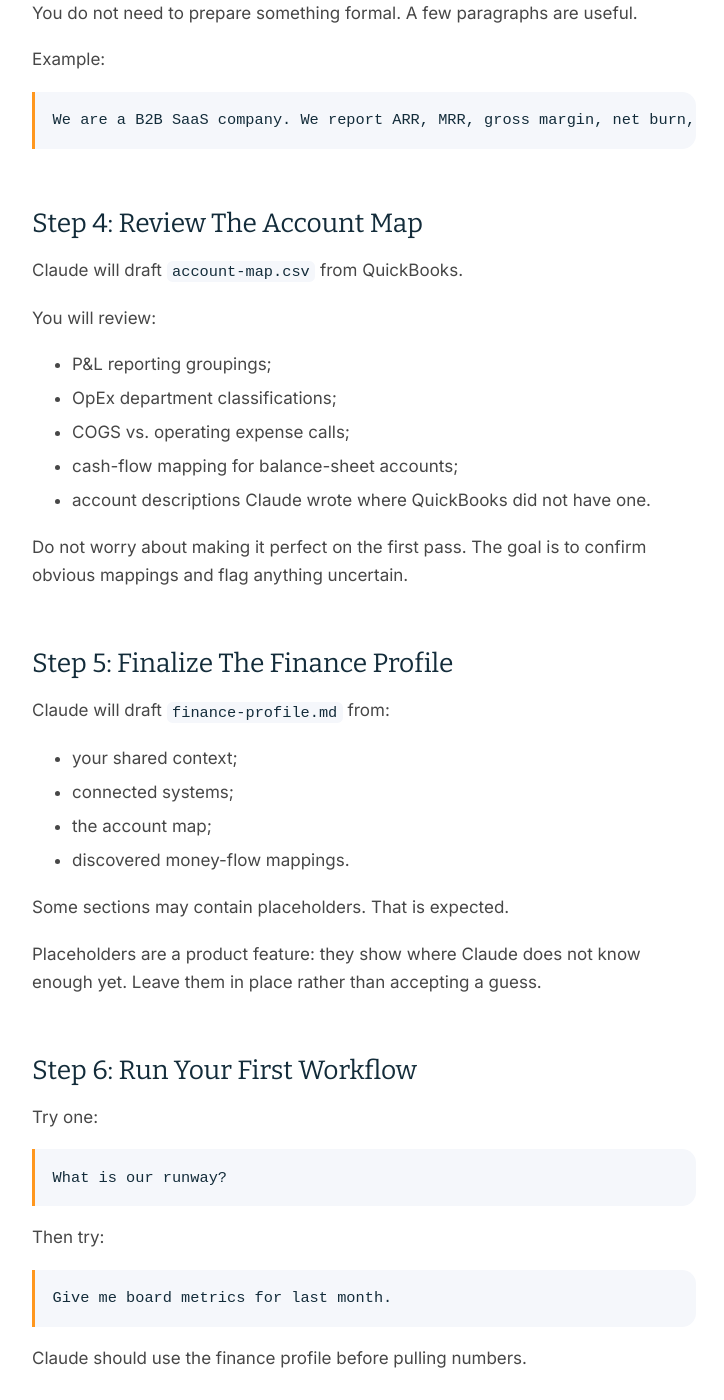
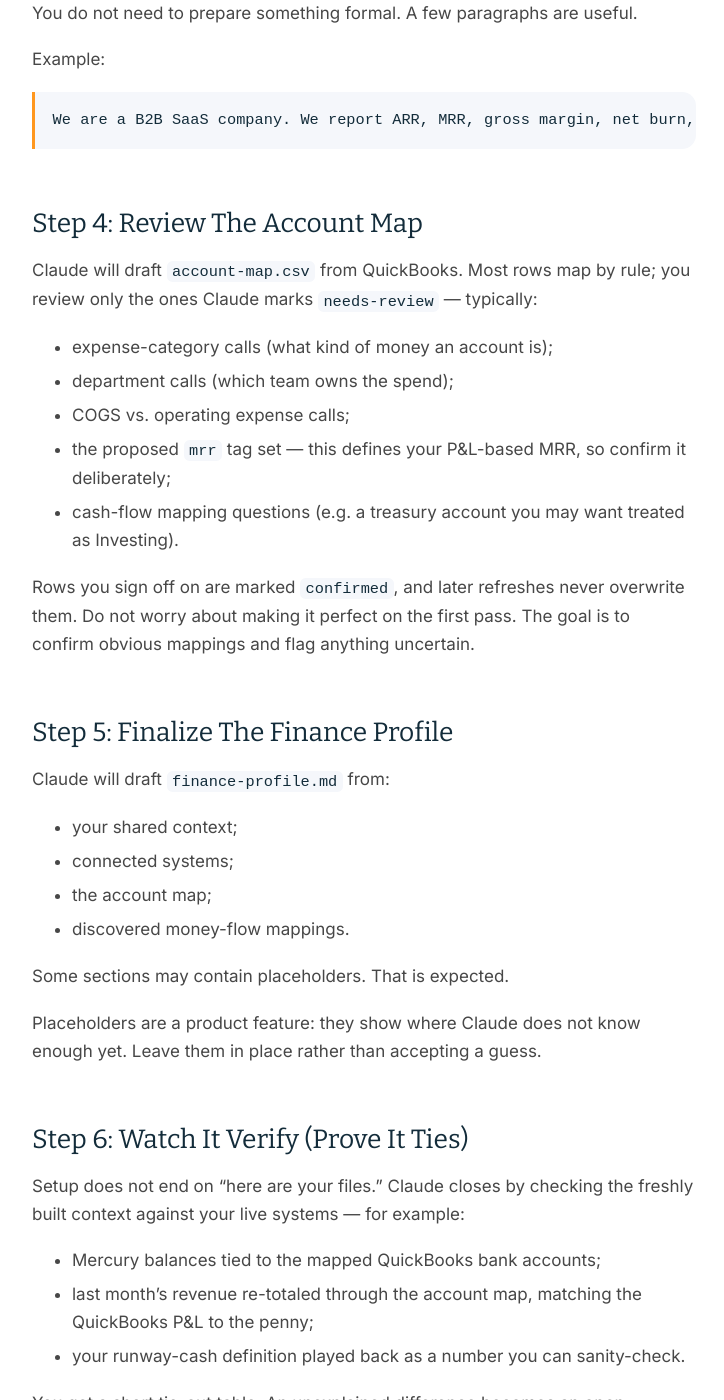
Before and after one commit to aircfo/claude-startup-finance, a Jekyll site: the page built from docs/first-session-guide.md, in a window 1280 px wide and 1400 px high, scrolled down 3539 px. Shown: the whole window, without its empty margins (276-1000 px from the left). Built offline with Jekyll 4.4.1, drawn with Linux system fonts in a browser that asks for light colours; some of the changed text lies outside the part shown.

Commit message:
docs: align subpages with v0.7.0/v0.8.0 (account-map v2, prove-it-ties, early-access framing)
The landing page was rewritten in #4 but the subpages still described the
pre-cube plugin. This brings them current:

- finance-profile-explainer: account-map section now describes the v2
  cube schema (expense category / department / tags / review status,
  gl_account_id identity, spec reference) instead of reporting_group
  columns; drops leftover 'beta profile' phrasing.
- first-session-guide: Step 4 reviews the needs-review queue and the
  mrr tag set; new Step 6 'Watch It Verify (Prove It Ties)' matching
  the skill's closing tie-out (workflow step renumbered to 7);
  troubleshooting gains the connector-session-expiry note.
- use-cases: account-map review output speaks mapping_status; vendor
  themes say 'department and expense category'.
- known-limitations: early-access framing; new 'Connector Sessions
  Expire' section (re-auth is normal, not a failure).
- beta-tester-brief: body matches its Early Access title; session
  walkthrough gains the verify step.

data-handling-security.md intentionally unchanged — its beta framing
describes the QBO connector's actual gated-beta status.

Co-Authored-By: Claude Fable 5 <noreply@anthropic.com>

```diff
--- a/docs/first-session-guide.md
+++ b/docs/first-session-guide.md
@@ -100,17 +100,15 @@ We are a B2B SaaS company. We report ARR, MRR, gross margin, net burn, and runwa
 
 ## Step 4: Review The Account Map
 
-Claude will draft `account-map.csv` from QuickBooks.
+Claude will draft `account-map.csv` from QuickBooks. Most rows map by rule; you review only the ones Claude marks `needs-review` — typically:
 
-You will review:
+- expense-category calls (what kind of money an account is);
+- department calls (which team owns the spend);
+- COGS vs. operating expense calls;
+- the proposed `mrr` tag set — this defines your P&L-based MRR, so confirm it deliberately;
+- cash-flow mapping questions (e.g. a treasury account you may want treated as Investing).
 
-- P&L reporting groupings;
-- OpEx department classifications;
-- COGS vs. operating expense calls;
-- cash-flow mapping for balance-sheet accounts;
-- account descriptions Claude wrote where QuickBooks did not have one.
-
-Do not worry about making it perfect on the first pass. The goal is to confirm obvious mappings and flag anything uncertain.
+Rows you sign off on are marked `confirmed`, and later refreshes never overwrite them. Do not worry about making it perfect on the first pass. The goal is to confirm obvious mappings and flag anything uncertain.
 
 ## Step 5: Finalize The Finance Profile
 
@@ -125,7 +123,17 @@ Some sections may contain placeholders. That is expected.
 
 Placeholders are a product feature: they show where Claude does not know enough yet. Leave them in place rather than accepting a guess.
 
-## Step 6: Run Your First Workflow
+## Step 6: Watch It Verify (Prove It Ties)
+
+Setup does not end on "here are your files." Claude closes by checking the freshly built context against your live systems — for example:
+
+- Mercury balances tied to the mapped QuickBooks bank accounts;
+- last month's revenue re-totaled through the account map, matching the QuickBooks P&L to the penny;
+- your runway-cash definition played back as a number you can sanity-check.
+
+You get a short tie-out table. An unexplained difference becomes an open question — finding one is the feature working, not the setup failing.
+
+## Step 7: Run Your First Workflow
 
 Try one:
 
@@ -148,6 +156,7 @@ After a successful first session, you should have:
 - a Finance Context folder in the location you approved;
 - a first version of `finance-profile.md`;
 - a first version of `account-map.csv`;
+- a tie-out showing the model matches your live systems;
 - a list of open questions;
 - at least one useful finance workflow output.
 
@@ -164,6 +173,10 @@ If QuickBooks output looks wrong:
 
 - confirm the **airCFO** QuickBooks connector was used, not Intuit's built-in one (see Step 2), then re-run;
 - if the chart of accounts is large and a pull errors out, ask Claude to "pull the account list in smaller pages."
+
+If a connector that worked before asks you to sign in again:
+
+- connector sessions expire after a few idle days — a re-sign-in prompt on a later run is **normal, not a bug**; authorize and continue.
 
 If auth otherwise fails:
 
```
Also changed, not shown: other parts of docs/first-session-guide.md (+1 -1 lines), docs/beta-tester-brief.md (+7 -6 lines), docs/finance-profile-explainer.md (+9 -6 lines), docs/known-limitations.md (+10 -6 lines), docs/use-cases.md (+4 -4 lines).
